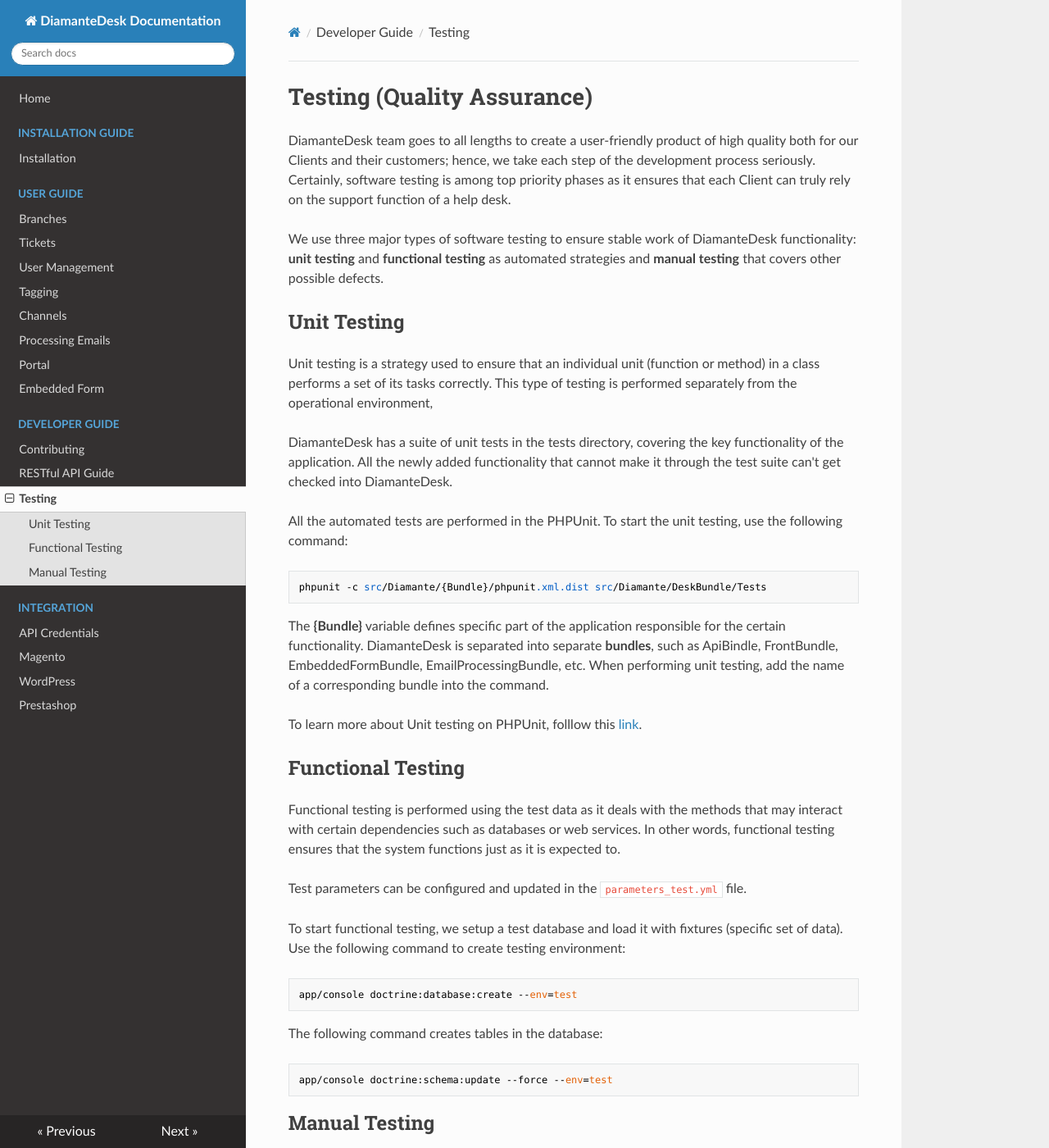
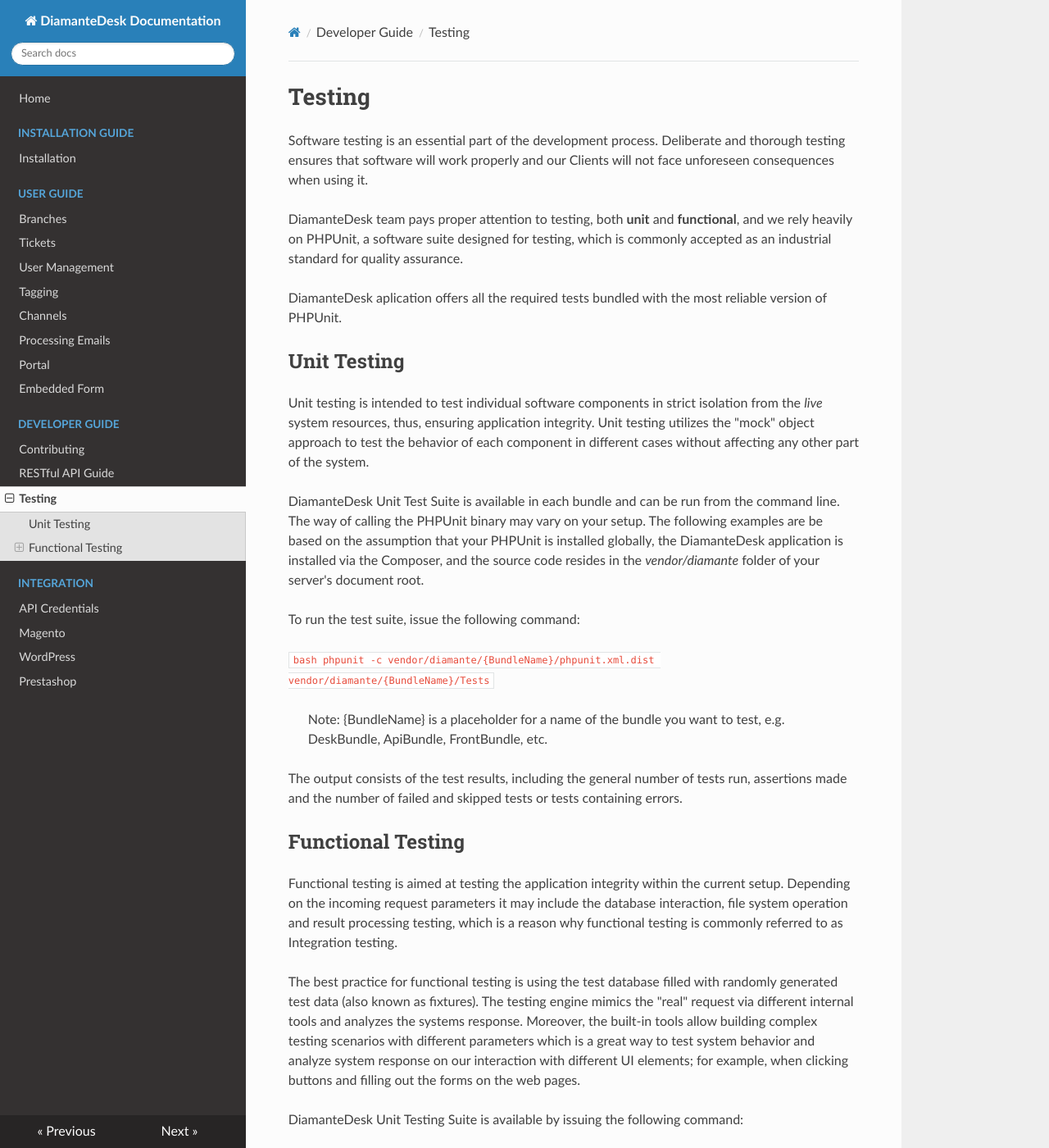
Before and after one commit to eltrino/diamantedesk-documentation, an MkDocs documentation site: the page built from docs/developer-guide/testing.md, in a window 1280 px wide and 1400 px high. Shown: the whole window at 82% size. Built offline with MkDocs 1.6.1, drawn with Linux system fonts in a browser that asks for light colours; nearby versions of some CDN libraries; old or Windows-style settings are respelled for this version of MkDocs; some of the changed text lies outside the part shown.

Commit message:
Testing section (updated)

````diff
--- a/docs/developer-guide/testing.md
+++ b/docs/developer-guide/testing.md
@@ -1,38 +1,65 @@
-# Testing (Quality Assurance)
+#Testing
 
-DiamanteDesk team goes to all lengths to create a user-friendly product of high quality both for our Clients and their customers; hence, we take each step of the development process seriously. Certainly, software testing is among top priority phases as it ensures that each Client can truly rely on the support function of a help desk.
+Software testing is an essential part of the development process. Deliberate and thorough testing ensures that software will work properly and our Clients will not face unforeseen consequences when using it.
 
-We use three major types of software testing to ensure stable work of DiamanteDesk functionality: **unit testing** and **functional testing** as automated strategies and **manual testing** that covers other possible defects.
+DiamanteDesk team pays proper attention to testing, both **unit** and **functional**, and we rely heavily on PHPUnit, a software suite designed for testing, which is commonly accepted as an industrial standard for quality assurance.
 
-## Unit Testing
+DiamanteDesk aplication offers all the required tests bundled with the most reliable version of PHPUnit.
 
-Unit testing is a strategy used to ensure that an individual unit (function or method) in a class performs a set of its tasks correctly. This type of testing is performed separately from the operational environment,
+##Unit Testing
 
-DiamanteDesk has a suite of unit tests in the tests directory, covering the key functionality of the application. All the newly added functionality that cannot make it through the test suite can't get checked into DiamanteDesk.
+Unit testing is intended to test individual software components in strict isolation from the _live_ system resources, thus, ensuring application integrity. Unit testing utilizes the "mock" object approach to test the behavior of each component in different cases without affecting any other part of the system.
 
-All the automated tests are performed in the PHPUnit. To start the unit testing, use the following command:
+DiamanteDesk Unit Test Suite is available in each bundle and can be run from the command line.
+The way of calling the PHPUnit binary may vary on your setup. The following examples are be based on the assumption  that your PHPUnit is installed globally, the DiamanteDesk application is installed via the Composer, and the source code resides in the *vendor/diamante* folder of your server's document root.
 
-    phpunit -c src/Diamante/{Bundle}/phpunit.xml.dist src/Diamante/DeskBundle/Tests
+To run the test suite, issue the following command:
 
+```bash phpunit -c vendor/diamante/{BundleName}/phpunit.xml.dist vendor/diamante/{BundleName}/Tests```
 
-The **{Bundle}** variable defines specific part of the application responsible for the certain functionality. DiamanteDesk is separated into separate **bundles**, such as ApiBindle, FrontBundle, EmbeddedFormBundle, EmailProcessingBundle, etc. When performing unit testing, add the name of a corresponding  bundle into the command.
+> Note: {BundleName} is a placeholder for a name of the bundle you want to test, e.g. DeskBundle, ApiBundle, FrontBundle, etc.
 
-To learn more about Unit testing on PHPUnit, folllow this [link](https://phpunit.de/manual/current/en/phpunit-book.pdf).
+The output consists of the test results, including the general number of tests run, assertions made and the number of failed and skipped tests or tests containing errors.
 
 ##Functional Testing
 
-Functional testing is performed using the test data as it deals with the methods that may interact with certain dependencies such as databases or web services. In other words, functional testing ensures that the system functions just as it is expected to.
+Functional testing is aimed at testing the application integrity within the current setup. Depending on the incoming request parameters it may include the database interaction, file system operation and result processing testing, which is a reason why functional testing is commonly referred to as Integration testing.
 
-Test parameters can be configured and updated in the ```parameters_test.yml``` file.
+The best practice for functional testing is using the test database filled with randomly generated test data (also known as fixtures). The testing engine mimics the "real" request via different internal tools and analyzes the systems response. Moreover, the built-in tools allow building complex testing scenarios with different parameters which is a great way to test system behavior and analyze system response on our interaction with different UI elements; for example, when clicking buttons and filling out the forms on the web pages.
 
-To start functional testing, we setup a test database and load it with fixtures (specific set of data). Use the following command to create testing environment:
+DiamanteDesk Unit Testing Suite is available by issuing the following command:
 
-    app/console doctrine:database:create --env=test
+```bash phpunit -c vendor/diamante/{BundleName}/Tests/Functional/phpunit/xml.dist vendor/diamante/{BundleName}/Tests/Functional```
 
-The following command creates tables in the database:
+The output of the command execution is similar to the unit testing output.
 
-    app/console doctrine:schema:update --force --env=test
+> Note: We highly recommend setting up a separate database for the proper software testing.
 
-##Manual Testing
+### How to Setup Testing Environment
 
-While automated unit and functional testing covers most of the issues concerning the proper application functioning and helps developers detect the majority of bugs in code, it still has some limitations. Manual testing is more appropriate for the UI testing and dealing with less predictable user behavior.
+1. Set up your test environment parameters by creating an ```app/config/parameters_test.yml``` file. The  structure of this file is similar to your *prod* environment one.
+2. Reinstall DiamanteDesk, using **--env=test** flag if required (depends on your setup). Please refer to the [Installation Manual]() for more details.
+
+### Running the Suite of Functional Tests
+
+When the command described above is issued, the following happens:
+
+1. There is an option in the configuration file, specifying the default **bootstrap.php** file, required to inform the application on its environment. The script in that file runs every time you run the test suite. Utilizing this file makes it possible to provide the test database with the test data (fixtures) that shall be processed.
+2. When fixtures are being loaded, the existing tables shall be truncated in order to get rid of the data from the previous test. This shall be done every time we run the test suite to ensure getting consistent results.
+3. Next, the new set of automatically generated data shall be loaded.
+4. Eventually, the test suite launches the first test and continues the process as specified in the **phpunit.xml.dist** file.
+
+###Adding your own tests and test data
+
+DiamanteDesk application is open for contributing, so if you want to add a new functionality to the system, we strongly recommend writing unit/functional tests for your bundle and testing it against the existing code to ensure the app integrity.  All the newly added functionality that cannot make it through the test suite can't get checked into DiamanteDesk.
+
+Here are a few rules we follow when testing DiamanteDesk application:
+
+1. Unit tests are placed in the **Tests** folder of your bundle.
+2. Functional tests are placed in the **Tests/Functional** folder.
+3. Each set of tests has it's own config.
+4. Functional test suite is required to have a **bootstrap** script for correct autoloading.
+5. Fixtures are added via placing your data generator class into the **DataFixtures/Test** folder.
+6. Each test has to end with **Test.php**.
+
+These simple recommendations enable seamless integration of new tests into the existing test suites.
````
